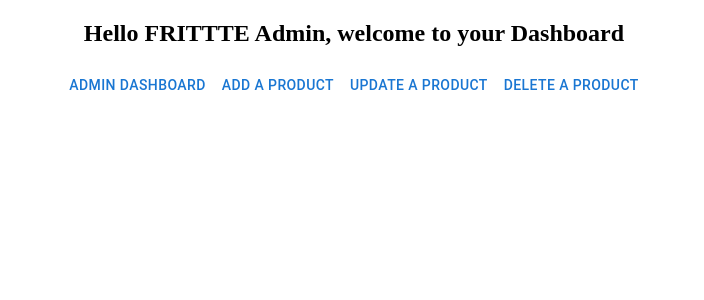
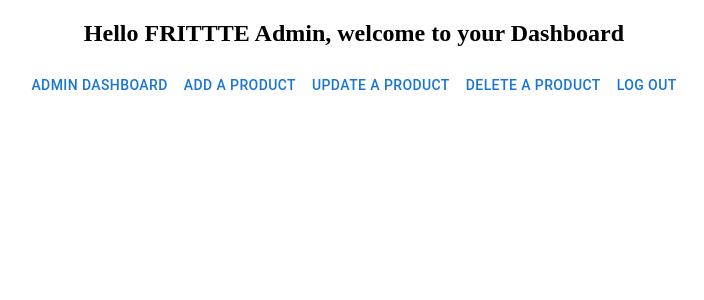
Before and after one commit to asratKMinase/Project2-FE-FRITTTE, a React (Create React App) app in the folder project2_fe_frittte/: page /admindashboard in a window 1280 px wide. Shown: the top 300 px of the page, without its empty margins (286-990 px from the left). Built offline with nearby package versions, Linux system fonts and the light colour scheme.

Commit message:
admin can now log out

```diff
--- a/project2_fe_frittte/src/components/admin/admin-navbar.jsx
+++ b/project2_fe_frittte/src/components/admin/admin-navbar.jsx
@@ -1,8 +1,17 @@
 import { useNavigate } from "react-router-dom";
 import { Button } from "@mui/material";
+import { userContext } from "../../App";
+import { useContext } from "react";
 
 export default function AdminNavBar() {
+    const [user, setUser] = useContext(userContext);
     const navigate = useNavigate();
+
+    function LogOut(){
+        user.username = "Guest";
+        navigate("/")
+    }
+
     return (
         <nav>
             <center>
@@ -11,6 +20,7 @@ export default function AdminNavBar() {
             <Button onClick={() => navigate("/addproduct")}>Add a Product</Button>
             <Button onClick={() => navigate("/updateproduct")}>Update a Product</Button>
             <Button onClick={() => navigate("/deleteproduct")}>Delete a Product</Button>
+            <Button onClick={LogOut}>Log Out</Button>
             </center>
         </nav>
     );
--- a/project2_fe_frittte/src/components/customers/CustomerNavbar.jsx
+++ b/project2_fe_frittte/src/components/customers/CustomerNavbar.jsx
@@ -6,7 +6,6 @@ import { Button } from "@mui/material";
 
 export default function CustomerNavBar(){
     const [user, setUser] = useContext(userContext);
-    console.log(user);
 
 
     const navigate = useNavigate();
```
